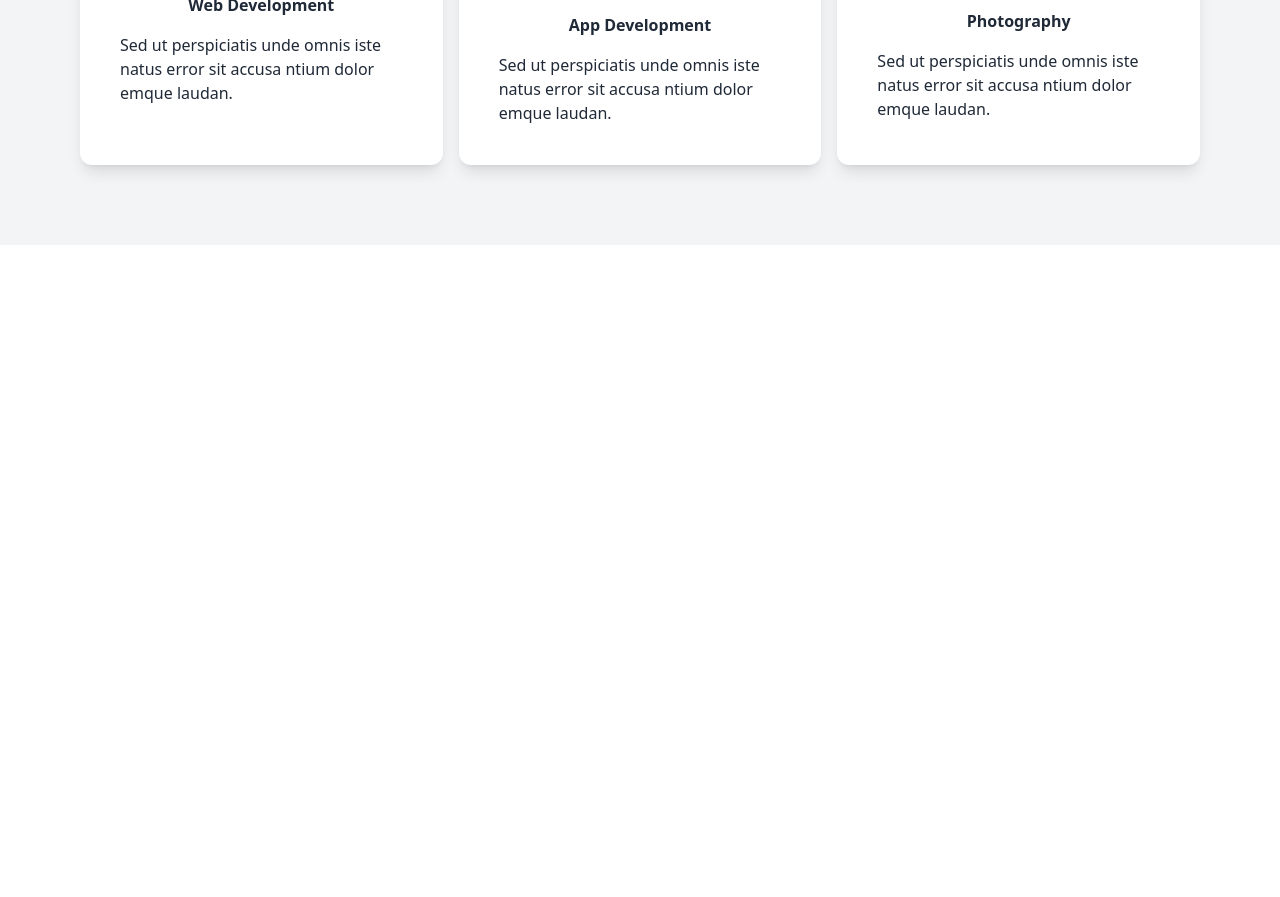
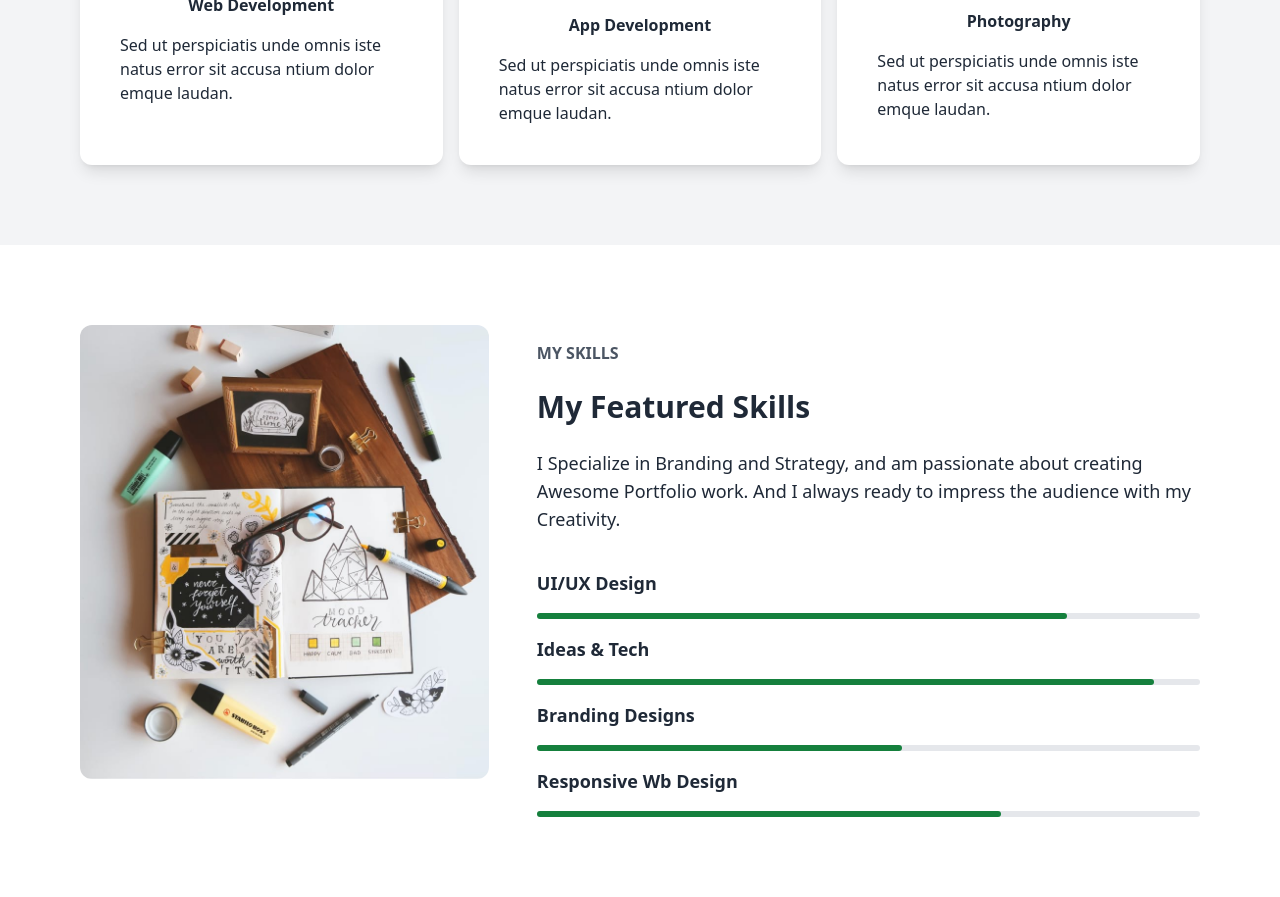
Before and after one commit to mainaenock/John-Watson_portfolio, a plain HTML site: page index.html in a window 1280 px wide. Shown: the part 1933-2830 px from the top of the page. Before the commit the page ends 2178 px from the top, so only its background shows below. Drawn offline with nearby package versions, Linux system fonts and the light colour scheme.

Commit message:
skills section

```diff
--- a/index.html
+++ b/index.html
@@ -104,7 +104,38 @@
         <h2 class="font-bold my-4">Photography</h2>
         <p>Sed ut perspiciatis unde omnis iste natus error sit accusa ntium dolor emque laudan.</p>
       </div>
+      </div>
+    </div>
+  </section>
 
+  <!--Skills section-->
+  <section class="text-gray-800 p-20 flex flex-col md:flex-row md:gap-12">
+    <div>
+      <img class="rounded-xl" src="images/about1.jpg" alt="">
+    </div>
+    <div class="flex flex-col md:flex-col gap-4">
+      <div class="mt-4 mx-auto" >
+        <h2 class=" font-semibold text-gray-600">MY SKILLS</h2>
+        <h1 class=" my-6 text-3xl font-bold">My Featured Skills</h1>
+        <p class="text-lg mb-5">I Specialize in Branding and Strategy, and am passionate about creating Awesome Portfolio work. And I always ready to impress the audience with my Creativity.</p>
+      </div>
+      <div class="flex flex-col md:flex-col gap-4 font-semibold text-lg">
+        <h3>UI/UX Design</h3>
+        <div class="w-full bg-gray-200 rounded-full h-1.5">
+          <div class="w-[80%] bg-green-700 h-1.5 rounded-full"></div>
+        </div>
+        <h3>Ideas & Tech</h3>
+        <div class="w-full bg-gray-200 rounded-full h-1.5">
+          <div class="w-[93%] bg-green-700 h-1.5 rounded-full"></div>
+        </div>
+        <h3>Branding Designs</h3>
+        <div class="w-full bg-gray-200 rounded-full h-1.5">
+          <div class="w-[55%] bg-green-700 h-1.5 rounded-full"></div>
+        </div>
+        <h3>Responsive Wb Design</h3>
+        <div class="w-full bg-gray-200 rounded-full h-1.5">
+          <div class="w-[70%] bg-green-700 h-1.5 rounded-full"></div>
+        </div>
       </div>
     </div>
   </section>
```
